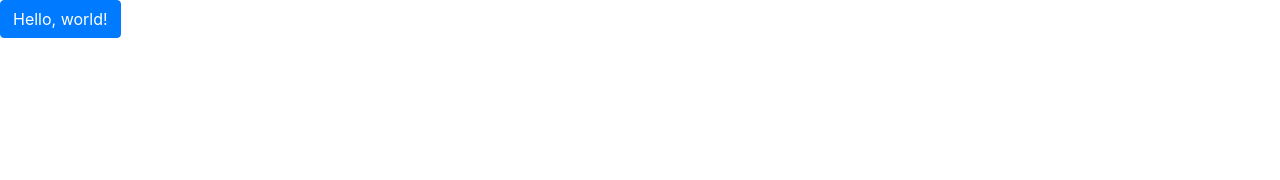
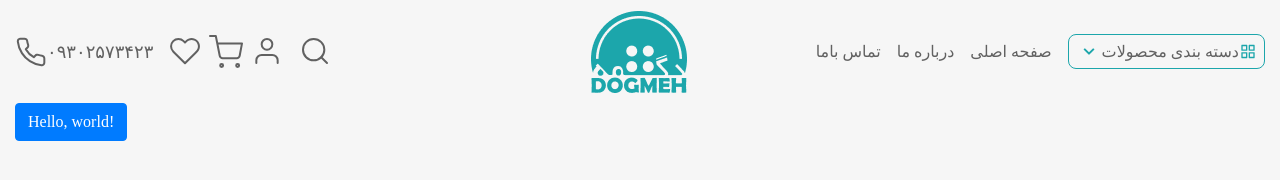
Before and after one commit to alireza-constantin/dogmeh, a plain HTML site: page index.html in a window 1280 px wide. Drawn offline with nearby package versions, Linux system fonts and the light colour scheme.

Commit message:
create the navbar for desktop

```diff
--- a/index.html
+++ b/index.html
@@ -1,30 +1,93 @@
-<!doctype html>
+<!DOCTYPE html>
 <html lang="en">
     <head>
         <!-- Required meta tags -->
-    <meta charset="utf-8">
-    <meta name="viewport" content="width=device-width, initial-scale=1, shrink-to-fit=no">
+        <meta charset="utf-8" />
+        <meta
+            name="viewport"
+            content="width=device-width, initial-scale=1, shrink-to-fit=no"
+        />
 
         <!-- Bootstrap CSS -->
-    <link rel="stylesheet" href="https://cdn.jsdelivr.net/npm/bootstrap@4.6.2/dist/css/bootstrap.min.css" integrity="sha384-xOolHFLEh07PJGoPkLv1IbcEPTNtaed2xpHsD9ESMhqIYd0nLMwNLD69Npy4HI+N" crossorigin="anonymous">
+        <link
+            rel="stylesheet"
+            href="https://cdn.jsdelivr.net/npm/bootstrap@4.6.2/dist/css/bootstrap.min.css"
+            integrity="sha384-xOolHFLEh07PJGoPkLv1IbcEPTNtaed2xpHsD9ESMhqIYd0nLMwNLD69Npy4HI+N"
+            crossorigin="anonymous"
+        />
+        <link rel="stylesheet" href="./main.css" />
 
         <title>DOGMEH</title>
     </head>
-  <body class="page-container bg-default">
+    <body class="container-fluid bg-default text-default">
         <!-- HEADER -->
-    <header>
-        <nav>
-
+        <header class="header row align-items-center">
+            <div class="col-5 flex gap-8">
+                <div class="hover-primary-svg flex header__phone">
+                    <img src="./assets/phone.svg" />
+                    <span class="text-lg">۰۹۳۰۲۵۷۳۴۲۳</span>
+                </div>
+                <nav class="">
+                    <ul class="header__secondary-nav flex gap-4">
+                        <li>
+                            <a class="hover-primary-svg">
+                                <img src="./assets/fi_heart.svg" />
+                            </a>
+                        </li>
+                        <li>
+                            <a class="hover-primary-svg">
+                                <img src="./assets/basket.svg" />
+                            </a>
+                        </li>
+                        <li>
+                            <a class="hover-primary-svg">
+                                <img src="./assets/user.svg" />
+                            </a>
+                        </li>
+                    </ul>
                 </nav>
+                <div>
+                    <img class="hover-primary-svg" src="./assets/fi_search.svg" />
+                </div>
+            </div>
+            <div class="col-2 header__logo">
+                <img src="./assets/logo.png" />
+            </div>
+            <div class="col-5">
+                <div class="header__primary-nav flex gap-8">
+                    <ul class="flex gap-8">
+                        <li>
+                            <a>تماس باما</a>
+                        </li>
+                        <li>
+                            <a>درباره ما</a>
+                        </li>
+                        <li>
+                            <a>صفحه اصلی</a>
+                        </li>
+                    </ul>
+                    <div class="header__drop-down">
+                        <img src="./assets/u_angle-down.svg" />
+                        <span>دسته بندی محصولات</span>
+                        <img src="./assets/u_apps.svg" />
+                    </div>
+                </div>
+            </div>
         </header>
         <main>
             <button class="btn btn-primary">Hello, world!</button>
         </main>
 
-
         <!-- Option 1: jQuery and Bootstrap Bundle (includes Popper) -->
-    <script src="https://cdn.jsdelivr.net/npm/jquery@3.5.1/dist/jquery.slim.min.js" integrity="sha384-DfXdz2htPH0lsSSs5nCTpuj/zy4C+OGpamoFVy38MVBnE+IbbVYUew+OrCXaRkfj" crossorigin="anonymous"></script>
-    <script src="https://cdn.jsdelivr.net/npm/bootstrap@4.6.2/dist/js/bootstrap.bundle.min.js" integrity="sha384-Fy6S3B9q64WdZWQUiU+q4/2Lc9npb8tCaSX9FK7E8HnRr0Jz8D6OP9dO5Vg3Q9ct" crossorigin="anonymous"></script>
-
+        <script
+            src="https://cdn.jsdelivr.net/npm/jquery@3.5.1/dist/jquery.slim.min.js"
+            integrity="sha384-DfXdz2htPH0lsSSs5nCTpuj/zy4C+OGpamoFVy38MVBnE+IbbVYUew+OrCXaRkfj"
+            crossorigin="anonymous"
+        ></script>
+        <script
+            src="https://cdn.jsdelivr.net/npm/bootstrap@4.6.2/dist/js/bootstrap.bundle.min.js"
+            integrity="sha384-Fy6S3B9q64WdZWQUiU+q4/2Lc9npb8tCaSX9FK7E8HnRr0Jz8D6OP9dO5Vg3Q9ct"
+            crossorigin="anonymous"
+        ></script>
     </body>
 </html>
--- a/main.css
+++ b/main.css
@@ -1,15 +1,15 @@
-:root{
+:root {
     /* background colors */
-    --bg-default: #F6F6F6;
-    --bg-primary: #1CA6AB;
+    --bg-default: #f6f6f6;
+    --bg-primary: #1ca6ab;
     --bg-accent: #616161;
-    --bg-secondary: #E6F4F1;
+    --bg-secondary: #e6f4f1;
 
     /* text colors */
-    --text-default: #242424;
-    --text-accent: #616161;
-    --text-primary: #1CA6AB;
-    --text-secondary: #005C6D;
+    --text-default: #616161;
+    --text-accent: #242424;
+    --text-primary: #1ca6ab;
+    --text-secondary: #005c6d;
 
     /* font sizes */
     --text-xs: 12px;
@@ -22,10 +22,12 @@
     /* utils */
     --border-radius: 8px;
     --border-radius-sm: 16px;
+    --filter-to-primary: invert(54%) sepia(16%) saturate(2033%) hue-rotate(133deg)
+        brightness(98%) contrast(83%);
 
-    --box-shadow: 0 2px 10px rgba(0,0,0,0.15);
-    --box-shadow-blog: 0 4px 15px rgba(0,0,0,0.1);
-    --box-shadow-other: 7px 7px 15px rgba(0,0,0,0.15);
+    --box-shadow: 0 2px 10px rgba(0, 0, 0, 0.15);
+    --box-shadow-blog: 0 4px 15px rgba(0, 0, 0, 0.1);
+    --box-shadow-other: 7px 7px 15px rgba(0, 0, 0, 0.15);
 
     /* button paddings */
     --button-primary-px: 30px;
@@ -38,27 +40,255 @@
     --lg-icon-size: 32px;
     --sm-icon-size: 24px;
     --icon-color-default: #616161;
-    --icon-color-primary: #1CA6AB;
+    --icon-color-primary: #1ca6ab;
 
     /* paddings */
-    --container-max-width: 1320px;
+    /* --container-max-width: 1320px;
     --md-container-px: 20px;
-    --sm-container-px: 4px;
+    --sm-container-px: 4px; */
+}
+
+/* ---------------------------------------- custom classes ----------------------- */
+/* css reset */
+html,
+body,
+div,
+span,
+applet,
+object,
+iframe,
+h1,
+h2,
+h3,
+h4,
+h5,
+h6,
+p,
+blockquote,
+pre,
+a,
+abbr,
+acronym,
+address,
+big,
+cite,
+code,
+del,
+dfn,
+em,
+img,
+ins,
+kbd,
+q,
+s,
+samp,
+small,
+strike,
+strong,
+sub,
+sup,
+tt,
+var,
+b,
+u,
+i,
+center,
+dl,
+dt,
+dd,
+ol,
+ul,
+li,
+fieldset,
+form,
+label,
+legend,
+table,
+caption,
+tbody,
+tfoot,
+thead,
+tr,
+th,
+td,
+article,
+aside,
+canvas,
+details,
+embed,
+figure,
+figcaption,
+footer,
+header,
+hgroup,
+menu,
+nav,
+output,
+ruby,
+section,
+summary,
+time,
+mark,
+audio,
+video {
+    margin: 0;
+    padding: 0;
+    border: 0;
+    font-size: 100%;
+    font: inherit;
+}
+/* HTML5 display-role reset for older browsers */
+article,
+aside,
+details,
+figcaption,
+figure,
+footer,
+header,
+hgroup,
+menu,
+nav,
+section {
+    display: block;
+}
+body {
+    line-height: 1;
+}
+ol,
+ul {
+    list-style: none;
+}
+blockquote,
+q {
+    quotes: none;
+}
+blockquote:before,
+blockquote:after,
+q:before,
+q:after {
+    content: "";
+    content: none;
+}
+table {
+    border-collapse: collapse;
+    border-spacing: 0;
 }
 
 /* utils */
-.page-container {
-    max-width: var(--container-max-width);
-    margin-inline: auto;
-    padding-inline: var(--sm-container-px);
+.text-default {
+    color: var(--text-default);
 }
 
-@media(min-width: 768px){
-    .page-container {
-        padding-inline: var(--md-container-px);
-    }
+.text-accent {
+    color: var(--text-accent);
+}
+
+.text-primary {
+    color: var(--text-primary);
+}
+
+.text-secondary {
+    color: var(--text-secondary);
+}
+
+.text-xs {
+    font-size: var(--text-xs);
+}
+
+.text-sm {
+    font-size: var(--text-sm);
+}
+
+.text-md {
+    font-size: var(--text-md);
+}
+
+.text-lg {
+    font-size: var(--text-lg);
+}
+
+.text-xl {
+    font-size: var(--text-xl);
+}
+
+.text-2xl {
+    font-size: var(--text-2xl);
 }
 
 .bg-default {
     background-color: var(--bg-default);
 }
+
+.flex {
+    display: flex;
+}
+
+.gap-2 {
+    gap: 4px;
+}
+
+.gap-4 {
+    gap: 8px;
+}
+
+.gap-8 {
+    gap: 16px;
+}
+
+.hover-primary:hover {
+    color: var(--text-primary);
+}
+
+.hover-primary-svg:hover {
+    filter: invert(54%) sepia(16%) saturate(2033%) hue-rotate(133deg) brightness(98%)
+        contrast(83%);
+}
+
+body {
+    max-width: 1360px;
+}
+
+/* --------------------------------- Header -------------------------------- */
+.header {
+    min-height: 103px;
+}
+
+.header__phone {
+    cursor: pointer;
+    align-items: center;
+}
+
+.header__secondary-nav {
+    list-style: none;
+}
+
+.header__secondary-nav li {
+    cursor: pointer;
+}
+
+.header__logo {
+    display: flex;
+    justify-content: center;
+}
+
+.header__primary-nav {
+    align-items: center;
+    justify-content: end;
+}
+
+.header__primary-nav ul li {
+    cursor: pointer;
+}
+
+.header__primary-nav ul li:hover {
+    filter: var(--filter-to-primary);
+}
+
+.header__drop-down {
+    padding: var(--button-secondary-py) var(--button-secondary-px);
+    display: flex;
+    align-items: center;
+    gap: 1px;
+    border: 1px solid var(--text-primary);
+    border-radius: 8px;
+}
```
Also changed, not shown: assets/basket.svg (added), assets/fi_heart.svg (added), assets/fi_search.svg (added), assets/phone.svg (added), assets/u_angle-down.svg (added), assets/u_apps.svg (added), assets/user.svg (added). Lines whose indentation alone changed are shown as unchanged.
